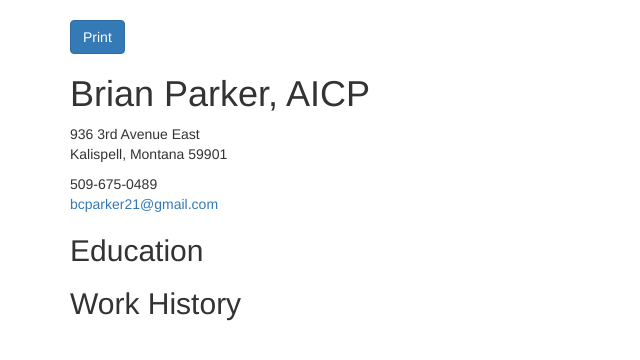
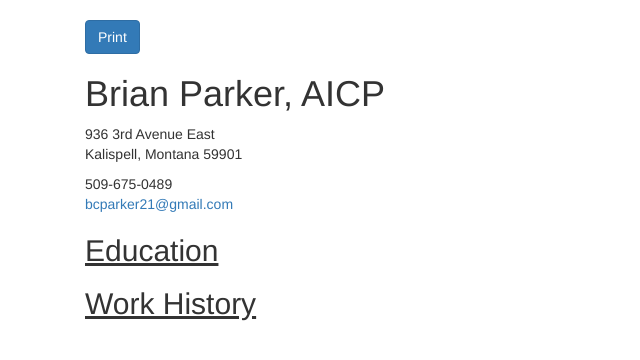
Before and after one commit to bcparker21/resume, a Flask app: page /export_resume in a window 1280 px wide. Shown: the part 52-412 px from the top of the page, without its empty margins (0-640 px from the left). Run offline with Flask 2, Linux system fonts and the light colour scheme; data that the repository does not hold is empty; some libraries are stand-ins or nearby versions.

Commit message:
improve printing

```diff
--- a/app/templates/export_resume.html
+++ b/app/templates/export_resume.html
@@ -1,19 +1,21 @@
 {% extends "base.html" %}
 {% block app_content %}
 
+<div class="col-md-12" style="text-align: left;">
 <a id="printPageButton" href="{{ url_for('main.export_resume') }}" class="btn btn-primary" role="button" onclick="window.print()">Print</a>
-<div id="content" class="print">
+<div class="print">
+
 		<h1>Brian Parker, AICP</h1>
 		<p>936 3rd Avenue East <br>
 		Kalispell, Montana 59901</p>
 		<p>509-675-0489<br>
 		<a href="mailto:bcparker21@gmail.com">bcparker21@gmail.com</a></p>
-<h2>Education</h2>
+		<u><h2>Education</h2></u>
 		{% for e in education %}
 		<h3>{{ e.name }}</h3>
 		<p>{{ e.title }}</p>
 		{% endfor %}
-<h2>Work History</h2>
+		<u><h2>Work History</h2></u>
 		{% for j in jobs %}
 		<h3>{{ j.name }}</h3>
 		<p>{{ j.title }}<br>
@@ -23,6 +25,7 @@ Kalispell, Montana 59901</p>
 			<li>{{ duty.body }}</li>
 		</ul>
 	</div>
+</div>
 {% endfor %}
 {% endfor %}
 {% endblock %}
```
Lines whose indentation alone changed are shown as unchanged.
